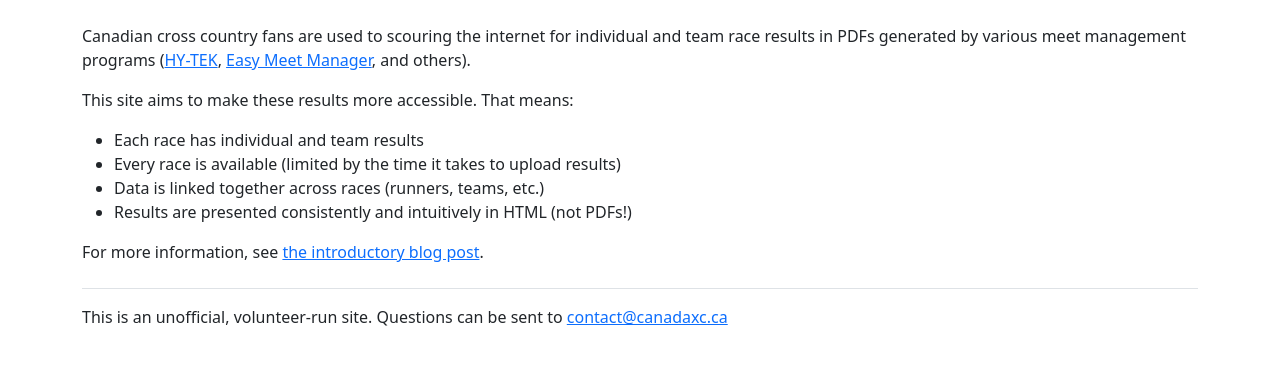
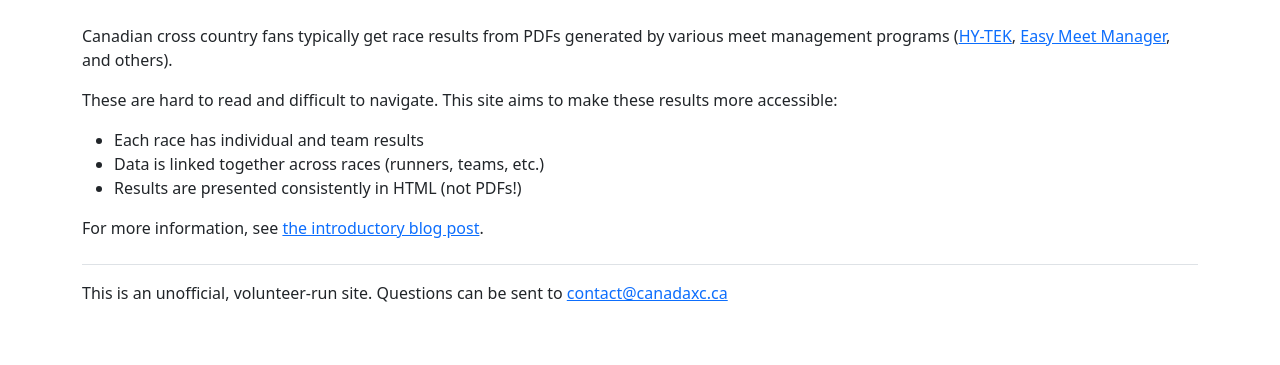
Before and after one commit to jhthompson/canada-xc, a Django app: page /about/ in a window 1280 px wide. Shown: the part 66-431 px from the top of the page. Run offline with Django 5.2, Linux system fonts and the light colour scheme; some libraries are stand-ins or nearby versions.

Commit message:
Tweak about page

```diff
--- a/racing/templates/racing/about.html
+++ b/racing/templates/racing/about.html
@@ -3,18 +3,17 @@
 {% block content %}
 
 <p>
-    Canadian cross country fans are used to scouring the internet for individual and team race results in PDFs generated by various meet management programs (<a href="https://hytek.active.com/">HY-TEK</a>, <a href="https://www.goeasyware.com/">Easy Meet Manager</a>, and others).
+    Canadian cross country fans typically get race results from PDFs generated by various meet management programs (<a href="https://hytek.active.com/">HY-TEK</a>, <a href="https://www.goeasyware.com/">Easy Meet Manager</a>, and others).
 </p>
 
 <p>
-    This site aims to make these results more accessible. That means:
+    These are hard to read and difficult to navigate. This site aims to make these results more accessible:
 </p>
 
 <ul>
     <li>Each race has individual and team results</li>
-    <li>Every race is available (limited by the time it takes to upload results)</li>
     <li>Data is linked together across races (runners, teams, etc.)</li>
-    <li>Results are presented consistently and intuitively in HTML (not PDFs!)</li>
+    <li>Results are presented consistently in HTML (not PDFs!)</li>
 </ul>
 
 <p>
```
